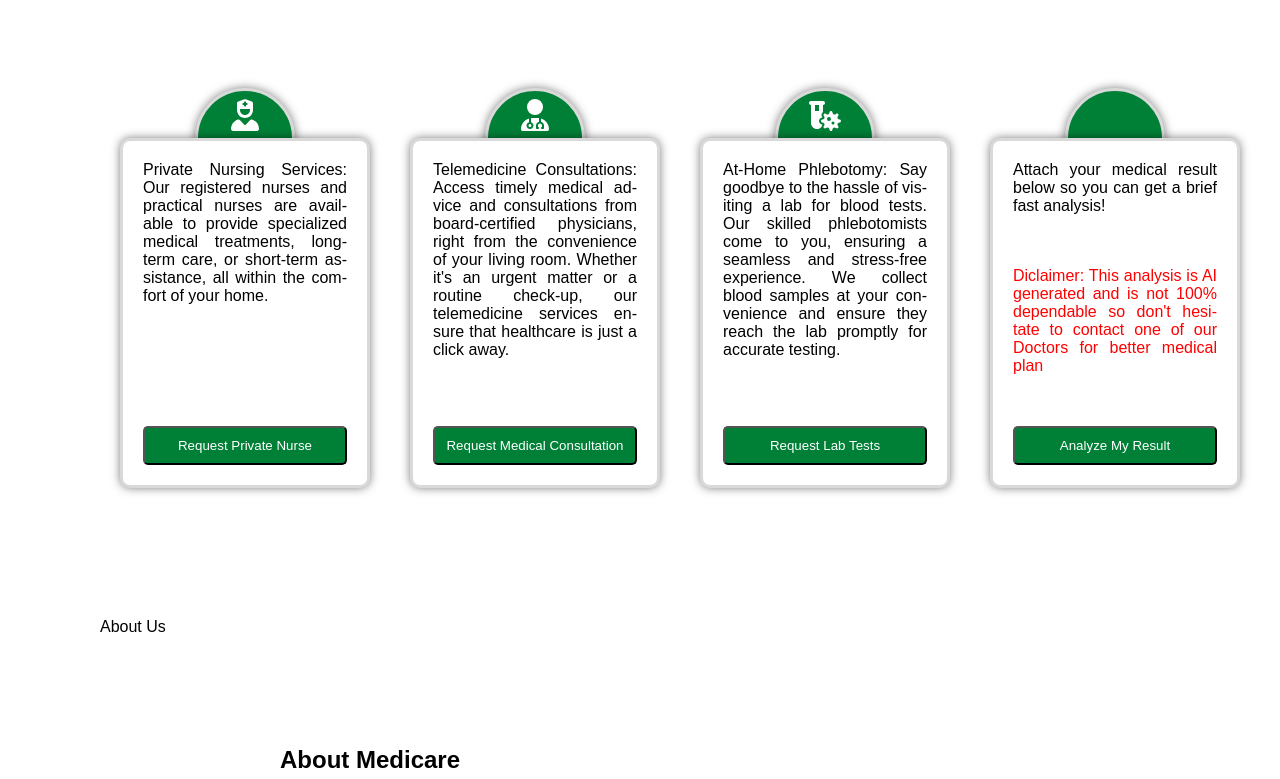
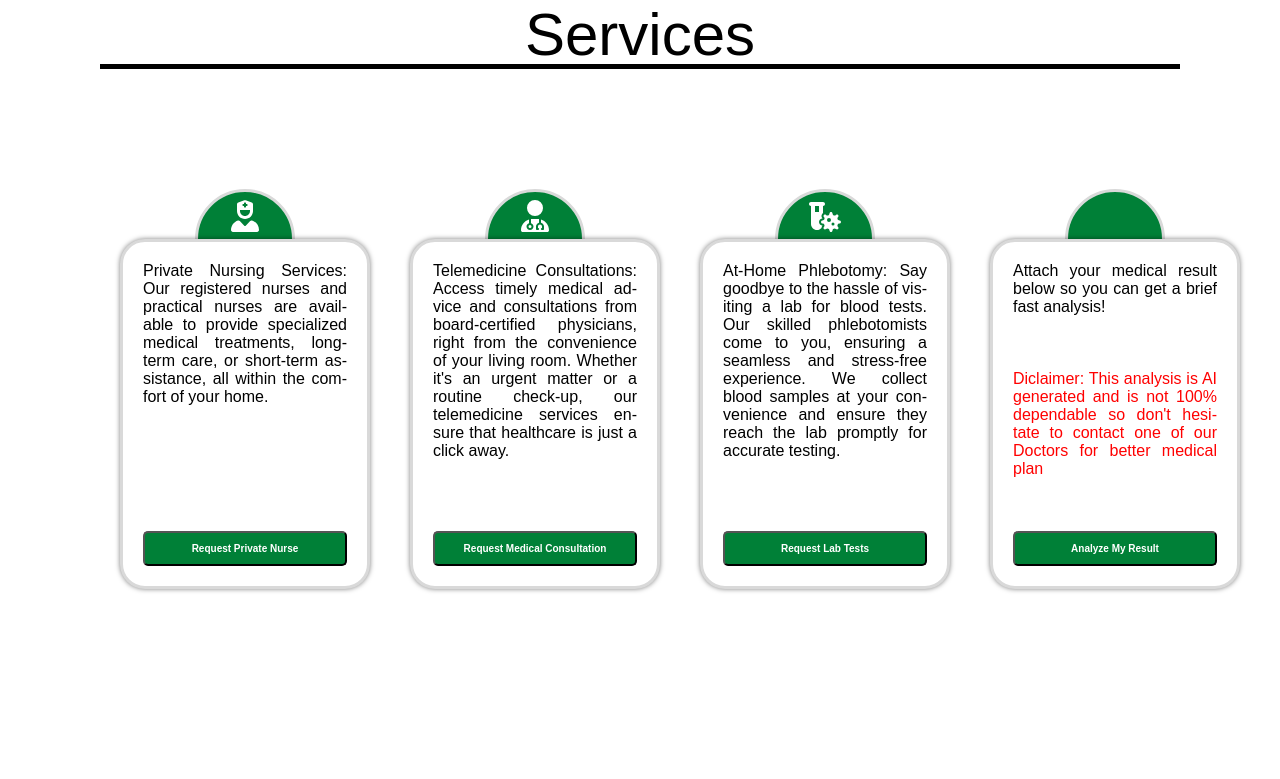
Before and after one commit to MahdiMk-dev/medicare, a React (Create React App) app in the folder user-side/frontend/user-frontend/: page / in a window 1280 px wide. Shown: the part 900-1679 px from the top of the page. Built offline with nearby package versions, Linux system fonts and the light colour scheme; no server answers; the database is empty.

Commit message:
home css updates-user

```diff
--- a/user-side/frontend/user-frontend/src/styles/home.css
+++ b/user-side/frontend/user-frontend/src/styles/home.css
@@ -75,13 +75,12 @@
     z-index:1;
     transform: translateY(50px);
 
-    box-shadow: 0 0 10px rgba(0, 0, 0, 0.5);
 
 
 }
 .rectangle{
     z-index: 2;
-    border-radius: 10px;
+    border-radius: 25px;
     display: flex;
     flex-direction: column;
     align-items: center;
@@ -93,7 +92,29 @@
     width: 250px;
     height: 350px;
     justify-content: space-between;
-    box-shadow: 0 0 10px rgba(0, 0, 0, 0.5);
+    box-shadow: 0 0 5px rgba(0, 0, 0, 0.5);
+}
+.rectangle:hover{
+  border: solid 2px #008037;
+}
+.rectangle p{
+  text-align: justify;
+  hyphens: auto;
+
+}
+
+.rectangle button{
+
+  padding: 10px;
+  border-radius: 5px;
+  background-color: #008037;
+  color: white;
+  width: 100%;
+  font-weight: bold;
+  font-size: x-small;
+}
+.rectangle button:hover{
+  transform: scale(1.05);
 }
 .contact-us {
     border-radius: 10px;
@@ -137,7 +158,7 @@
     align-items: center;
     justify-content: center;
     text-align: center;
-    font-size: 24px;
+    font-size: 50px;
     margin-bottom: 20px;
   }
 
@@ -158,36 +179,38 @@
     font-size: 24px;
     margin-right: 10px;
   }
-.rectangle:hover{
-    background-color: #4ca673;
-    transform: scale(1.05);
-}
-.rectangle p{
-    text-align: justify;
-    hyphens: auto;
 
-}
-
-.rectangle button{
-
-    padding: 10px;
-    border-radius: 5px;
-    background-color: #008037;
-    color: white;
-    width: 100%;
-}
-.rectangle button:hover{
-    transform: scale(1.05);
-}
 button a {
     text-decoration: none;
     color: white;
 
 }
-.page h2{
-    text-align: center;
-    color: black;
-    margin-top: 100px;
+.underlined-container {
+  position: relative;
+}
+
+
+
+.underline {
+  position: absolute;
+  bottom: 0;
+  left: 0;
+  width: 100%; /* Full width */
+  height: 5px; /* Thickness of the line */
+  background-color: black; /* Color of the line */
+}
+.underline p{
+  text-align: center;
+  color: black;
+  margin-top: 50px;
+  font-size: 60px;
+}
+.title {
+  text-align: center;
+  color: black;
+  margin-top: 50px;
+  font-size: 60px;
+
 }
 .about {
     display: flex;
@@ -223,6 +246,9 @@ button a {
     padding: 10px;
 
 }
+.row-image img{
+  border-radius: 25px;
+}
 .row-item p{
     margin-top: 20px;
     word-spacing: 1px;
@@ -244,6 +270,9 @@ button a {
 
   .contact-us {
     margin-top: 40px;
+  }
+  .contact-us img{
+    border-radius: 25px;
   }
 
   .contact-us h2 {
@@ -280,7 +309,7 @@ button a {
     margin-bottom: 20px;
   }
 .social-icons{
-height: 100%;
+    height: 100%;
     display: flex;
     justify-content: center;
     align-items: center;
```
